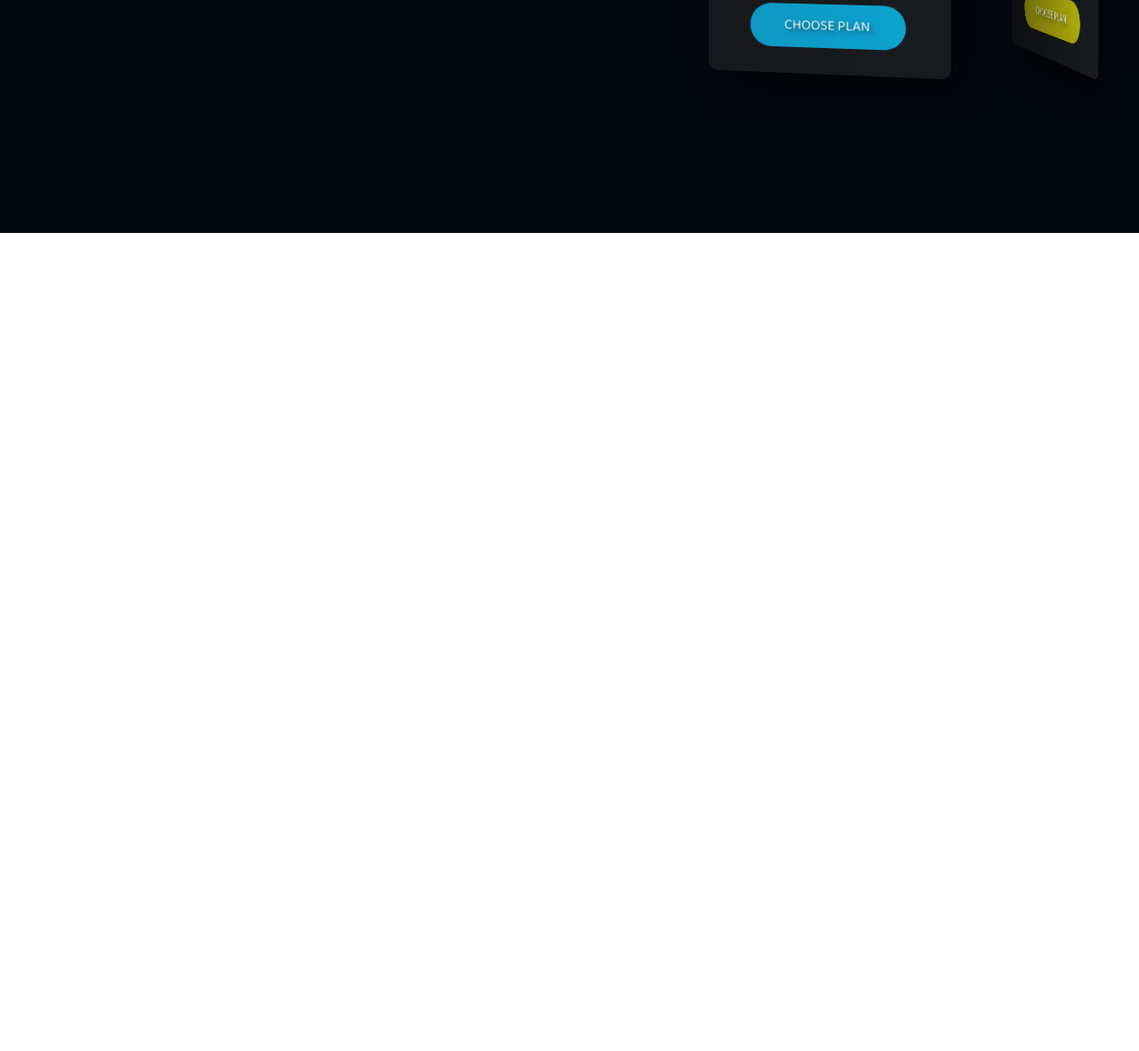
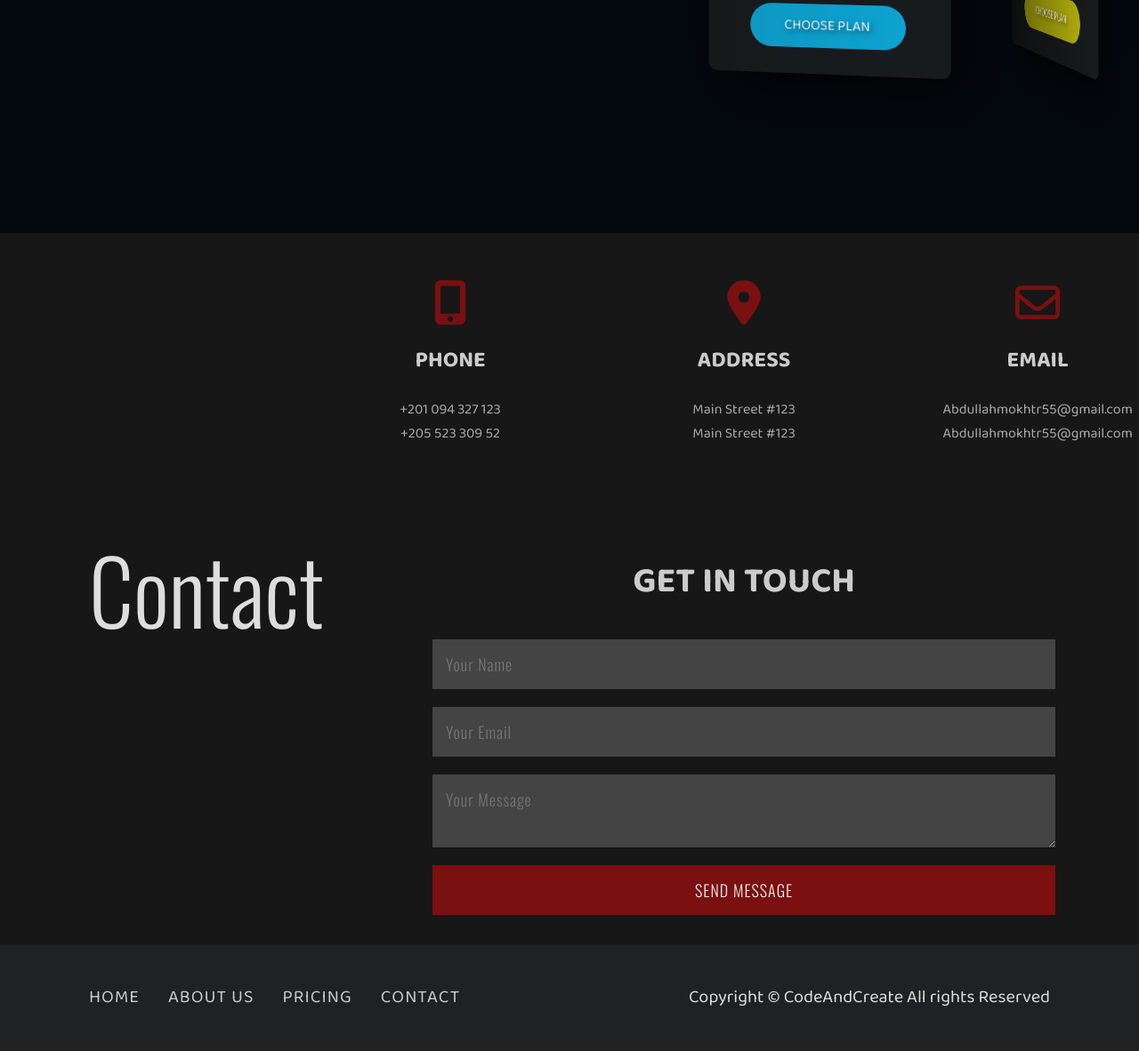
Before and after one commit to abdullahmokhtar/HTML-CSS-JavaScript, a plain HTML site: page Business Agency/index.html in a window 1280 px wide. Shown: the part 2138-3320 px from the top of the page at 89% size. Before the commit the page ends 2400 px from the top, so only its background shows below. Drawn offline with nearby package versions, Linux system fonts and the light colour scheme.

Commit message:
adding and styling  contact and footer section

```diff
--- a/Business Agency/index.html
+++ b/Business Agency/index.html
@@ -33,11 +33,11 @@
         <a href="#"><span>C</span>ode<span>A</span>nd<span>C</span>reate</a>
       </div>
       <ul class="nav-list">
-        <li><a href="#" class="nav-link">Home</a></li>
-        <li><a href="#" class="nav-link">About</a></li>
-        <li><a href="#" class="nav-link">Pricing</a></li>
+        <li><a href="#home" class="nav-link">Home</a></li>
+        <li><a href="#about-us" class="nav-link">About</a></li>
+        <li><a href="#pricing" class="nav-link">Pricing</a></li>
         <li><a href="#" class="nav-link">Blog</a></li>
-        <li><a href="#" class="nav-link">Contact</a></li>
+        <li><a href="#contact" class="nav-link">Contact</a></li>
       </ul>
     </nav>
     <!-- end of navbar -->
@@ -50,7 +50,7 @@
     <!-- end of menu -->
     <div class="container">
       <!-- section 1 -->
-      <section class="section-1">
+      <section class="section-1" id="home">
         <div class="banner">
           <h1 class="banner-heading">
             <span class="heading-1">Business Ideas</span>
@@ -64,7 +64,7 @@
       </section>
       <!-- end of section 1 -->
       <!-- section 2 -->
-      <section class="section-2">
+      <section class="section-2" id="about-us">
         <h1 class="section-heading">About Us</h1>
         <div class="section-heading-line"></div>
         <div class="video-wrapper">
@@ -91,7 +91,7 @@
       </section>
       <!-- end of section 2 -->
       <!-- secction 3 -->
-      <section class="section-3">
+      <section class="section-3" id="pricing">
         <h1 class="section-heading">Pricing</h1>
         <div class="section-heading-line"></div>
         <div class="swiper mySwiper">
@@ -236,10 +236,54 @@
         </div>
       </section>
       <!-- end of secction 3 -->
+      <!-- section 4 -->
+      <section class="section-4" id="contact">
+        <h1 class="section-heading">Contact</h1>
+        <div class="section-heading-line"></div>
+        <div class="contact-wrapper">
+          <ul class="contact-details">
+            <li class="phone">
+              <i class="fas fa-mobile-alt"></i>
+              <h3>Phone</h3>
+              <p>+201 094 327 123</p>
+              <p>+205 523 309 52</p>
+            </li>
+            <li class="address">
+              <i class="fas fa-map-marker-alt"></i>
+              <h3>Address</h3>
+              <p>Main Street #123</p>
+              <p>Main Street #123</p>
+            </li>
+            <li class="email">
+              <i class="far fa-envelope"></i>
+              <h3>Email</h3>
+              <p>Abdullahmokhtr55@gmail.com</p>
+              <p>Abdullahmokhtr55@gmail.com</p>
+            </li>
+          </ul>
+          <h1>Get In Touch</h1>
+          <form class="contact-form">
+            <input type="text" placeholder="Your Name" />
+            <input type="email" placeholder="Your Email" />
+            <textarea placeholder="Your Message"></textarea>
+            <input type="submit" value="Send Message" />
+          </form>
+        </div>
+      </section>
+      <!-- end of section 4 -->
+
+      <!-- footer -->
+      <footer>
+        <nav class="footer-nav">
+          <a href="#home">Home</a>
+          <a href="#about-us">About Us</a>
+          <a href="#pricing">Pricing</a>
+          <a href="#contact">Contact</a>
+        </nav>
+        <p class="copyright">Copyright &copy; CodeAndCreate All rights Reserved</p>
+      </footer>
+      <!-- end of footer -->
     </div>
-    <script
-      src="https://cdn.jsdelivr.net/npm/swiper@8/swiper-bundle.min.js"
-
-    ></script>
+    <script src="https://cdn.jsdelivr.net/npm/swiper@8/swiper-bundle.min.js"></script>
   </body>
 </html>
--- a/Business Agency/script.js
+++ b/Business Agency/script.js
@@ -1,9 +1,18 @@
 let menuElement = document.querySelector(".menu");
 let navBarElement = document.querySelector(".navbar");
 let navListElement = document.querySelector(".nav-list");
+let linkNavBarElements = document.querySelectorAll(".nav-list a");
+
 menuElement.addEventListener("click", () => {
   navBarElement.classList.toggle("change");
   menuElement.classList.toggle("change");
+});
+
+linkNavBarElements.forEach(element => {
+  element.onclick = function(){
+    navBarElement.classList.toggle("change");
+    menuElement.classList.toggle("change");
+  }
 });
 // section 2
 let btnElement = document.querySelector(".buttons i");
--- a/Business Agency/style.css
+++ b/Business Agency/style.css
@@ -12,6 +12,7 @@
 html {
   font-size: 62.5%;
   overflow-x: hidden;
+  scroll-behavior: smooth;
 }
 
 .section-heading {
@@ -566,5 +567,124 @@ html {
   font-size: 2.5rem;
   color: #fff;
 }
+/* end of section 3 */
 
-/* end of section 3 */
+/* section 4 */
+.section-4 {
+  width: 100%;
+  height: 100vh;
+  background-color: #171718;
+  display: flex;
+  align-items: center;
+  padding: 0 10rem;
+}
+
+.contact-wrapper {
+  width: 80%;
+  display: flex;
+  flex-direction: column;
+  align-items: center;
+  justify-content: space-around;
+}
+
+.contact-details {
+  display: flex;
+  margin-bottom: 8rem;
+}
+
+.contact-details li {
+  width: 25rem;
+  text-align: center;
+  margin: 4rem;
+}
+
+.contact-details i {
+  font-size: 5rem;
+  color: #7a1010;
+}
+
+.contact-details h3 {
+  font-size: 2.5rem;
+  color: #ccc;
+  margin: 2rem 0;
+  text-transform: uppercase;
+}
+
+.contact-details p {
+  font-size: 1.6rem;
+  color: #aaa;
+}
+
+.contact-wrapper h1 {
+  font-size: 4rem;
+  color: #ccc;
+  text-transform: uppercase;
+  margin-bottom: 3rem;
+}
+
+.contact-form {
+  width: 70rem;
+  display: flex;
+  flex-direction: column;
+}
+
+.contact-form input, .contact-form textarea {
+  padding: 1.5rem;
+  background-color: #444;
+  color: #eee;
+  border: none;
+  margin-bottom: 2rem;
+  font-family: "Oswald", sans-serif;
+  font-size: 1.8rem;
+  font-weight: 300;
+  letter-spacing: 0.1rem;
+}
+
+.contact-form textarea {
+  max-width: 100%;
+  min-width: 60%;
+  max-height: 15rem;
+  min-height: 5.5rem;
+}
+
+.contact-form input[type="submit"]{
+  background-color: #7a1010;
+  text-transform: uppercase;
+  cursor: pointer;
+  transition: 0.3s;
+}
+
+.contact-form input[type="submit"]:hover {
+  background-color: #5f0303;
+}
+/* end of section 4 */
+
+/* footer */
+footer {
+  width: 100%;
+  height: 12rem;
+  background-color: #202122;
+  display: flex;
+  justify-content: space-between;
+  align-items: center;
+  padding: 0 10rem;
+}
+
+.footer-nav a{
+  font-size: 2rem;
+  color: #ccc;
+  margin-right: 3rem;
+  text-transform: uppercase;
+  letter-spacing: 0.1rem;
+  transition: 0.3s;
+}
+
+.footer-nav a:hover {
+  color: #862323;
+}
+
+.copyright {
+  font-size: 2rem;
+  color: #ddd;
+}
+/* end of footer */
```
